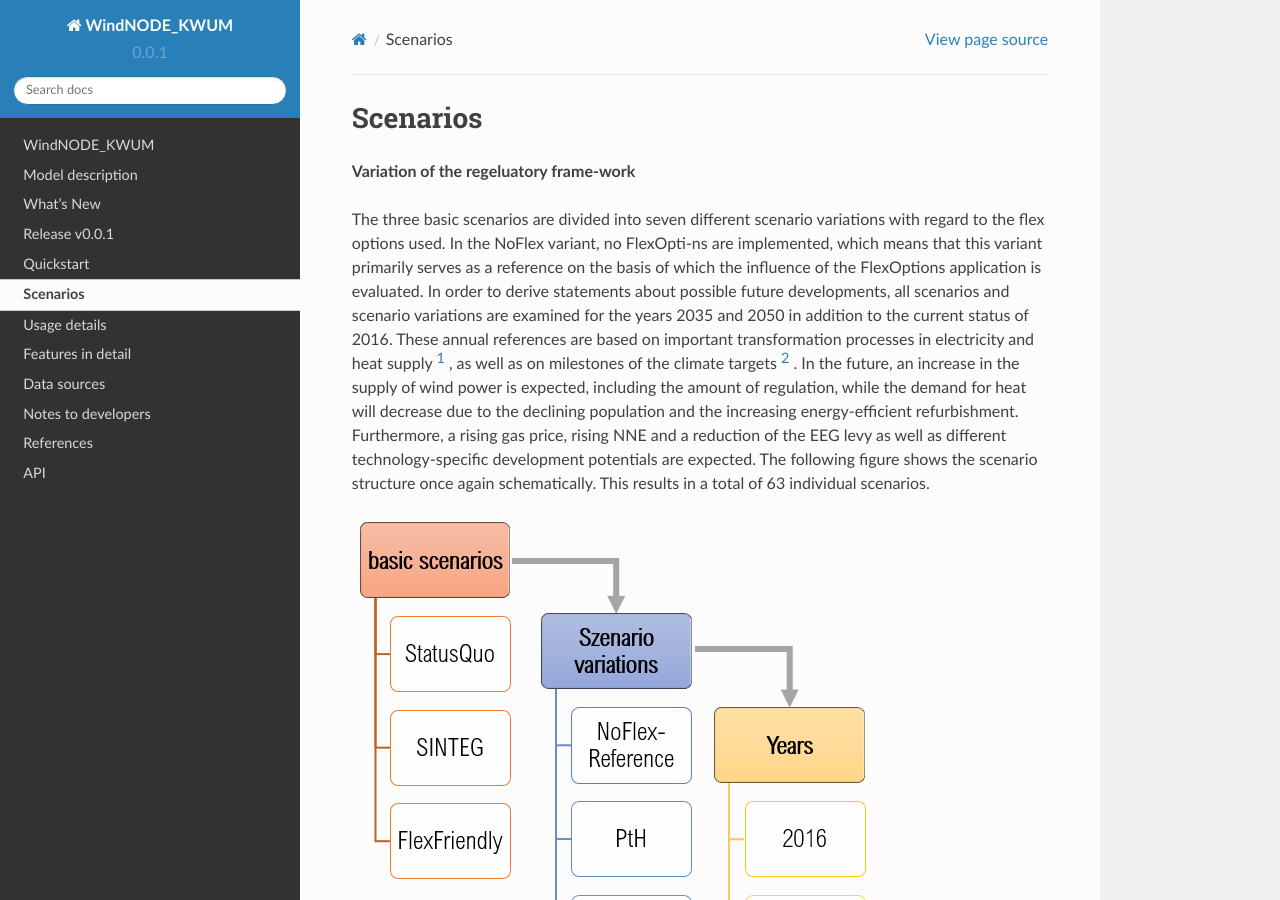
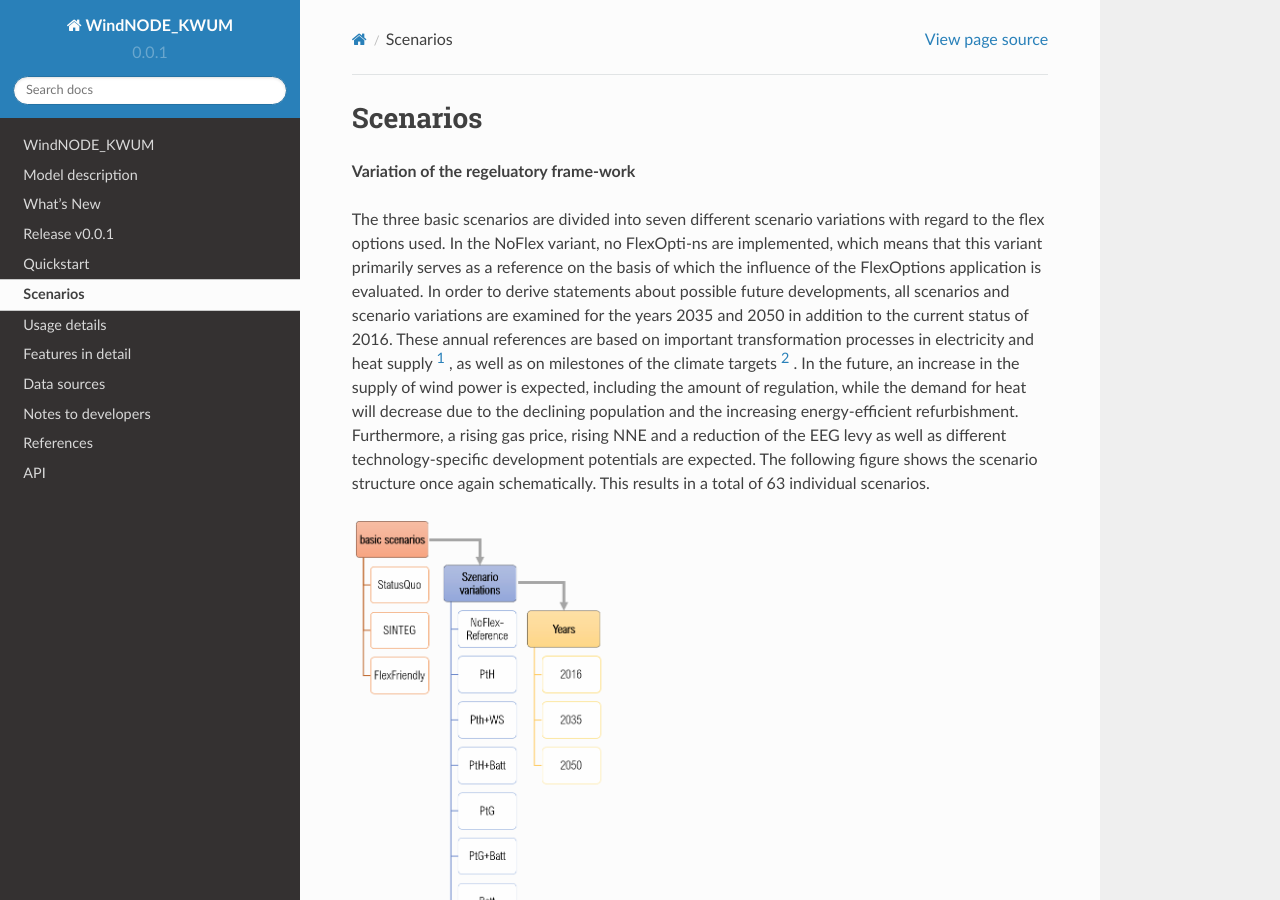
Before and after one commit to windnode/WindNODE_KWUM, a Sphinx documentation site: the page built from doc/scenarios.rst, in a window 1280 px wide and 900 px high. Built offline with Sphinx 7.4.7 and the Read the Docs theme 2.0.0, drawn with Linux system fonts in a browser that asks for light colours; formulas are drawn with MathJax 3.

Commit message:
changed hight of image

```diff
--- a/doc/scenarios.rst
+++ b/doc/scenarios.rst
@@ -8,6 +8,7 @@ The three basic scenarios are divided into seven different scenario variations w
 In order to derive statements about possible future developments, all scenarios and scenario variations are examined for the years 2035 and 2050 in addition to the current status of 2016. These annual references are based on important transformation processes in electricity and heat supply [#]_ , as well as on milestones of the climate targets [#]_ . In the future, an increase in the supply of wind power is expected, including the amount of regulation, while the demand for heat will decrease due to the declining population and the increasing energy-efficient refurbishment. Furthermore, a rising gas price, rising NNE and a reduction of the EEG levy as well as different technology-specific development potentials are expected. The following figure shows the scenario structure once again schematically. This results in a total of 63 individual scenarios.
 
 .. image:: pictures/scenarios_overview.png
+    :height: 400
 
 The status quo scenario represents the current regulatory framework.
 In the SINTEG scenario, the distinction made in the SINTEG Regulation between grid and market electricity purchases and general electricity purchases is applied. In the KWUM model, this is illustrated by a differentiation between the unrestricted purchase of "grid electricity" and "FlexStrom", which depends on the EinsMan and the negative day-ahead market price.
```
